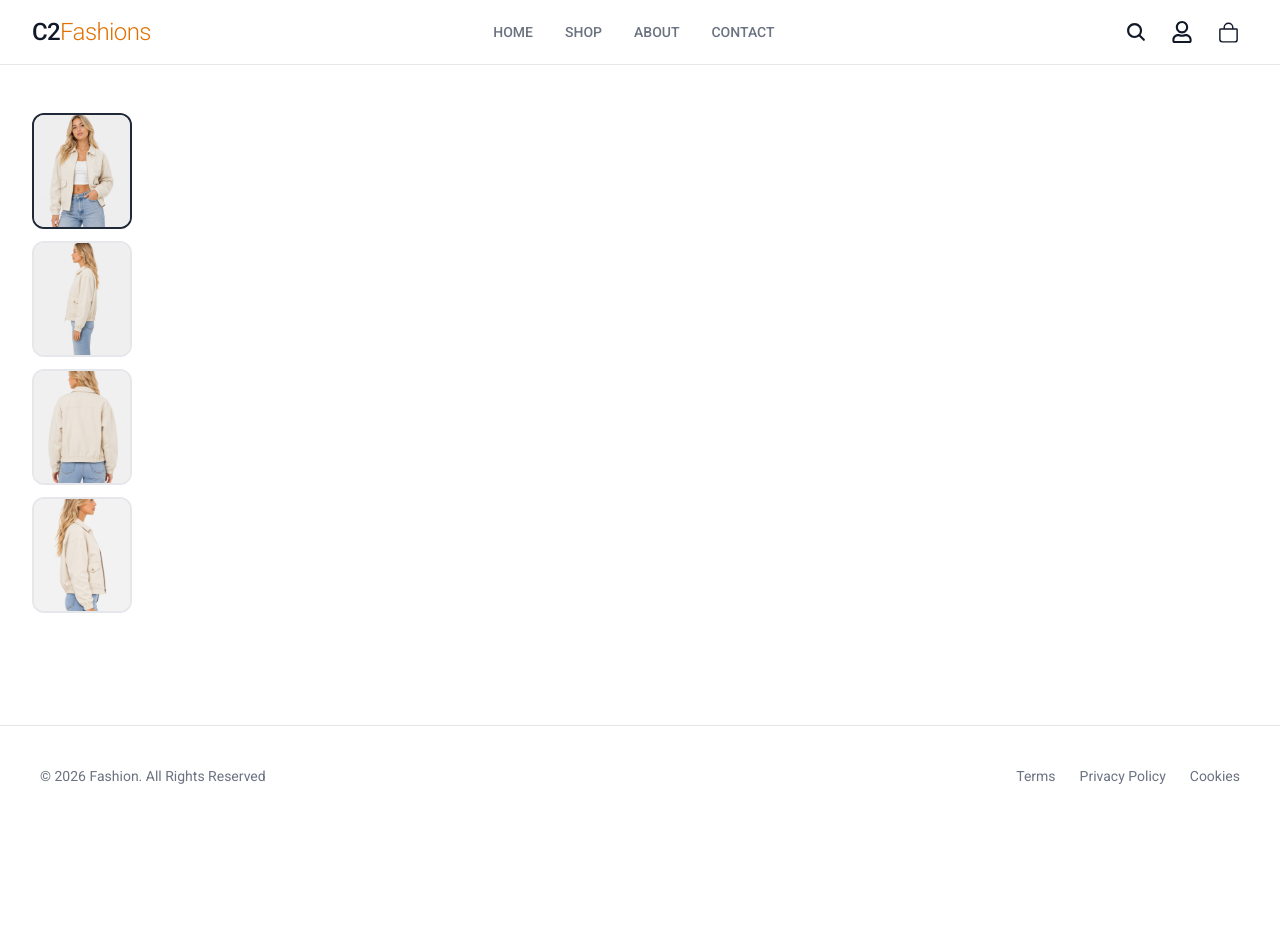
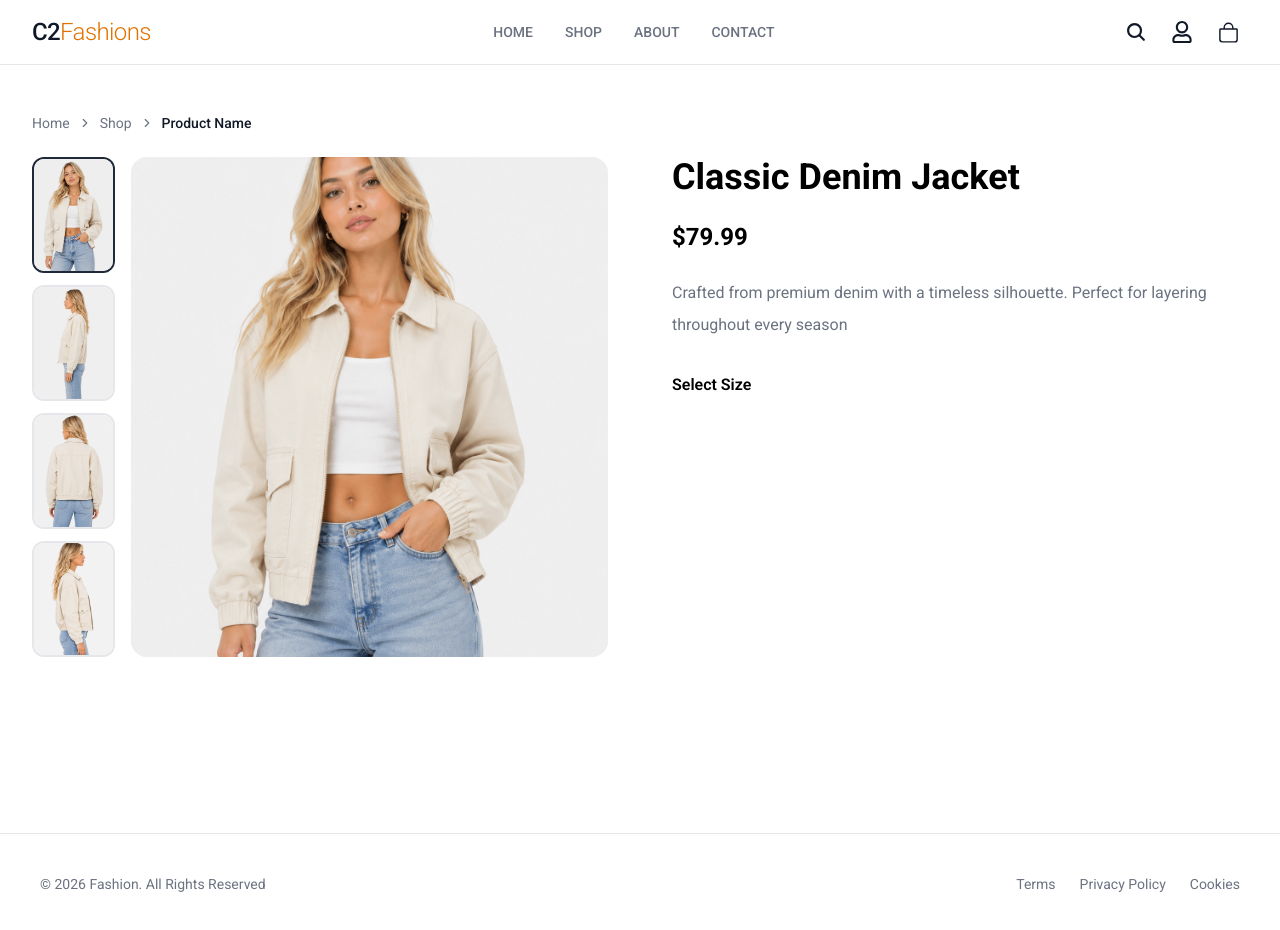
Before and after one commit to creativeloc/nextjs-estore2026, a Next.js app: page /products/1 in a window 1280 px wide. Shown: the top 930 px of the page. Before the commit the page ends 826 px from the top, so only its background shows below. Built offline with nearby package versions, Linux system fonts and the light colour scheme.

Commit message:
conitunue with product page component

```diff
--- a/src/app/products/ProductPageComponent.tsx
+++ b/src/app/products/ProductPageComponent.tsx
@@ -1,5 +1,6 @@
 "use client"
 
+import BreadCrumb from "@/components/ui/BreadCrumb"
 import Image from "next/image"
 import { useState } from "react"
 
@@ -34,6 +35,21 @@ export default function ProductPageComponent() {
 
   return (
     <section className="py-12">
+      <BreadCrumb
+        items={[
+          {
+            label: "Home",
+            href: "/"
+          },
+          {
+            label: "Shop",
+            href: "/shop"
+          },
+          {
+            label: "Product Name"
+          }
+        ]}
+      />
       <div className="grid gap-10 lg:grid-cols-2 lg:gap-16">
         {/* images */}
         <div className="flex flex-col-reverse gap-4 md:flex-row">
@@ -55,7 +71,42 @@ export default function ProductPageComponent() {
               </button>
             ))}
           </div>
+          {/* Main Image */}
+          <div className="relative h-87.5 w-full overflow-hidden rounded-2xl bg-surface sm:h-125">
+            <Image
+              src={selectedImage || ""}
+              alt="Product"
+              fill
+              className="object-cover"
+            />
+          </div>
         </div>
+
+        {/* Product Details */}
+        <div className="lg:sticky lg:top-24 lg:h-fit">
+          <h2 className="text-3xl font-bold sm:text-4xl">
+            Classic Denim Jacket
+          </h2>
+
+          <p className="mt-6 text-2xl font-bold sn:text-3xl">$79.99</p>
+
+          <p className="mt-6 leading-8 text-muted-foreground">
+            Crafted from premium denim with a timeless silhouette. Perfect for
+            layering throughout every season
+          </p>
+
+          {/* Sizes */}
+          <div className="mt-8">
+            <p className="mb-3 font-semibold">Select Size</p>
+          </div>
+
+          <div className="flex flex-wrap gap-3">
+            {/* {sizes.map((size) => (
+              <button className={``}></button>
+            ))} */}
+          </div>
+        </div>
+        <div></div>
       </div>
     </section>
   )
--- /dev/null
+++ b/src/components/ui/BreadCrumb.tsx
@@ -0,0 +1,48 @@
+import Link from "next/link"
+import { FiChevronRight } from "react-icons/fi"
+
+interface BreadCrumbItem {
+  label: string
+  href?: string
+}
+
+interface BreadCrumbProps {
+  items: BreadCrumbItem[]
+}
+
+export default function BreadCrumb({ items }: BreadCrumbProps) {
+  return (
+    <nav className="mb-6 flex flex-wrap items-center gap-2 text-sm">
+      {items.map((item, index) => {
+        const isLast = index === items.length - 1
+
+        return (
+          <div className="flex items-center gap-2" key={item.label}>
+            {item.href && !isLast ? (
+              <Link
+                href={item.href}
+                className="text-muted-foreground transition hover:text-primary"
+              >
+                {item.label}
+              </Link>
+            ) : (
+              <span
+                className={
+                  isLast
+                    ? "font-medium text-foreground"
+                    : "text-muted-foreground"
+                }
+              >
+                {item.label}
+              </span>
+            )}
+
+            {!isLast && (
+              <FiChevronRight size={14} className="text-muted-foreground" />
+            )}
+          </div>
+        )
+      })}
+    </nav>
+  )
+}
```
